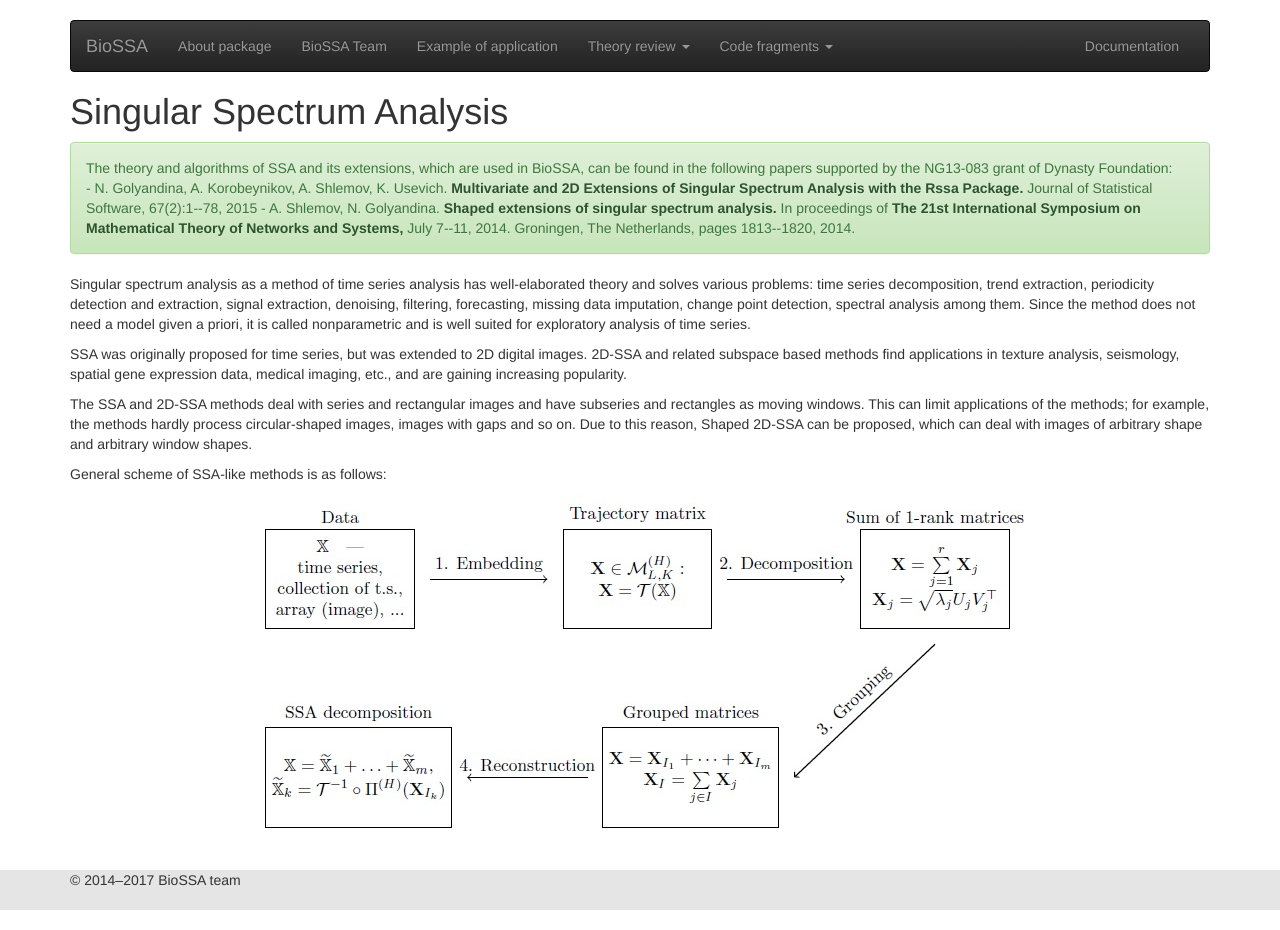
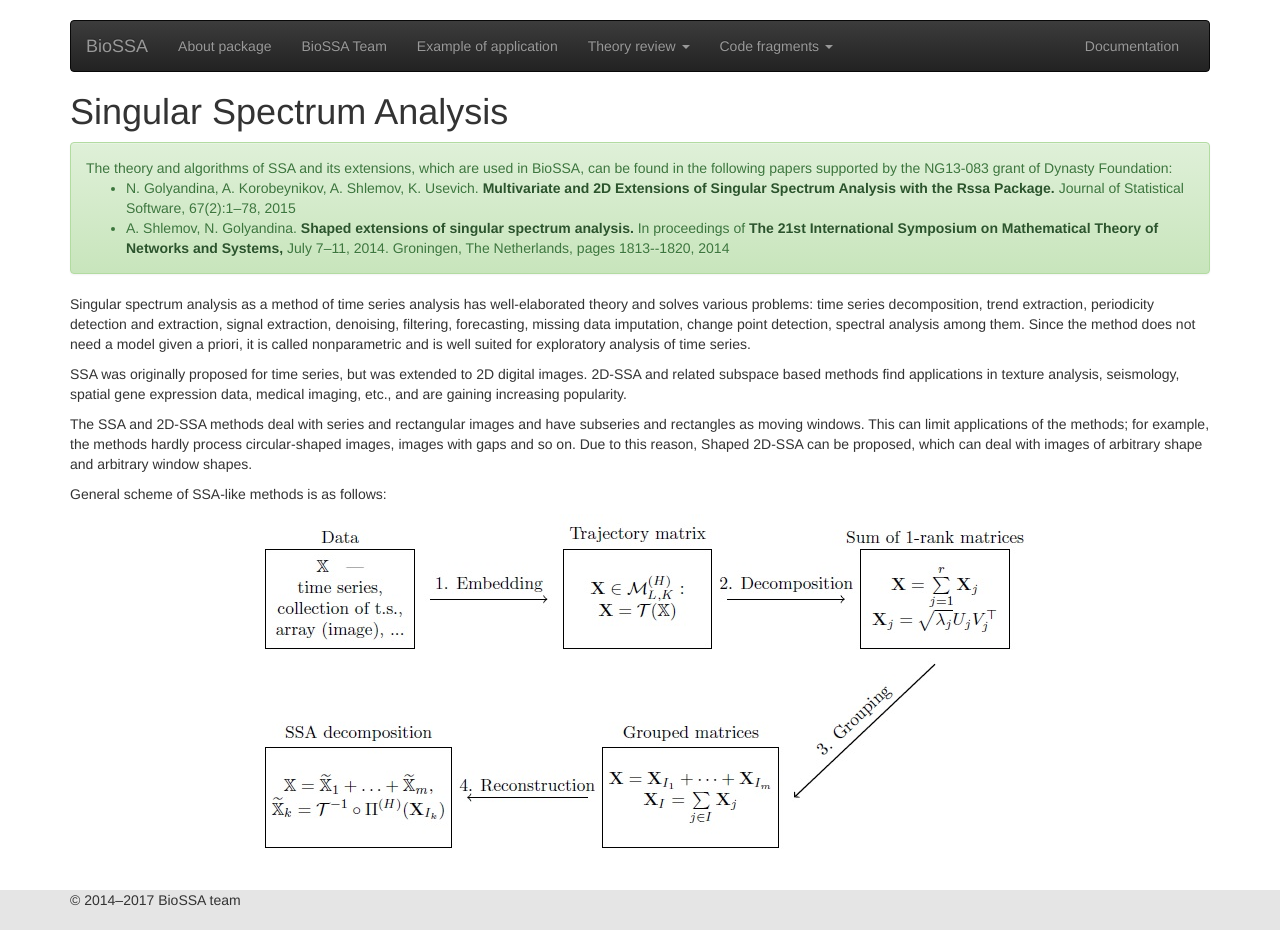
Before and after one commit to BioSSA/BioSSA.github.io, a Jekyll site: the page built from 01-ssa_theory.markdown, in a window 1280 px wide. Built offline with Jekyll 4.4.1, drawn with Linux system fonts in a browser that asks for light colours; nearby versions of some CDN libraries.

Commit message:
Update published references2

```diff
--- a/01-ssa_theory.markdown
+++ b/01-ssa_theory.markdown
@@ -7,9 +7,11 @@ tags: theory
 
 #  Singular Spectrum Analysis
 <div class="alert alert-success">
-    The theory and algorithms of SSA and its extensions, which are used in BioSSA, can be found in the following papers supported by the NG13-083 grant of Dynasty Foundation:<br/>
-    -   N. Golyandina, A. Korobeynikov, A. Shlemov, K. Usevich. <a href = "http://arxiv.org/pdf/1309.5050.pdf" class="alert-link">Multivariate and 2D Extensions of Singular Spectrum Analysis with the Rssa Package.</a> Journal of Statistical Software, 67(2):1--78, 2015
-    -   A. Shlemov, N. Golyandina. <a href = "http://arxiv.org/pdf/1401.4980.pdf" class="alert-link">Shaped extensions of singular spectrum analysis.</a> In proceedings of <a href = "http://fwn06.housing.rug.nl/mtns2014/" class="alert-link">The 21st International Symposium on Mathematical Theory of Networks and Systems,</a> July 7--11, 2014. Groningen, The Netherlands, pages 1813--1820, 2014.
+    The theory and algorithms of SSA and its extensions, which are used in BioSSA, can be found in the following papers supported by the NG13-083 grant of Dynasty Foundation:
+    <ul>
+    <li> N. Golyandina, A. Korobeynikov, A. Shlemov, K. Usevich. <a href = "http://arxiv.org/pdf/1309.5050.pdf" class="alert-link">Multivariate and 2D Extensions of Singular Spectrum Analysis with the Rssa Package.</a> Journal of Statistical Software, 67(2):1&ndash;78, 2015</li>
+    <li> A. Shlemov, N. Golyandina. <a href = "http://arxiv.org/pdf/1401.4980.pdf" class="alert-link">Shaped extensions of singular spectrum analysis.</a> In proceedings of <a href = "http://fwn06.housing.rug.nl/mtns2014/" class="alert-link">The 21st International Symposium on Mathematical Theory of Networks and Systems,</a> July 7&ndash;11, 2014. Groningen, The Netherlands, pages 1813--1820, 2014</li>
+    </ul>
 </div>
 Singular spectrum analysis as a method of time series analysis has
 well-elaborated theory and solves various problems: time series decomposition,
```
